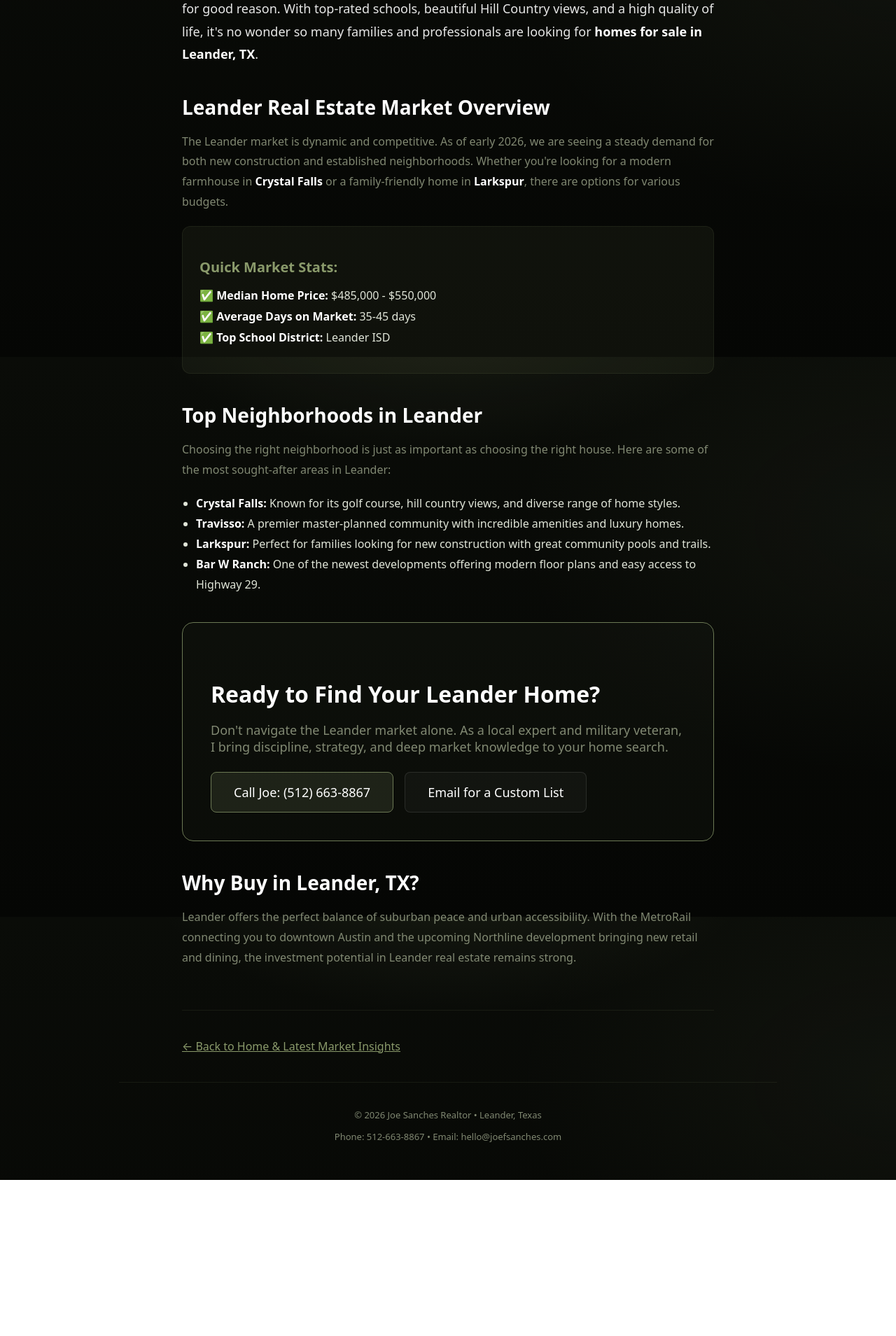
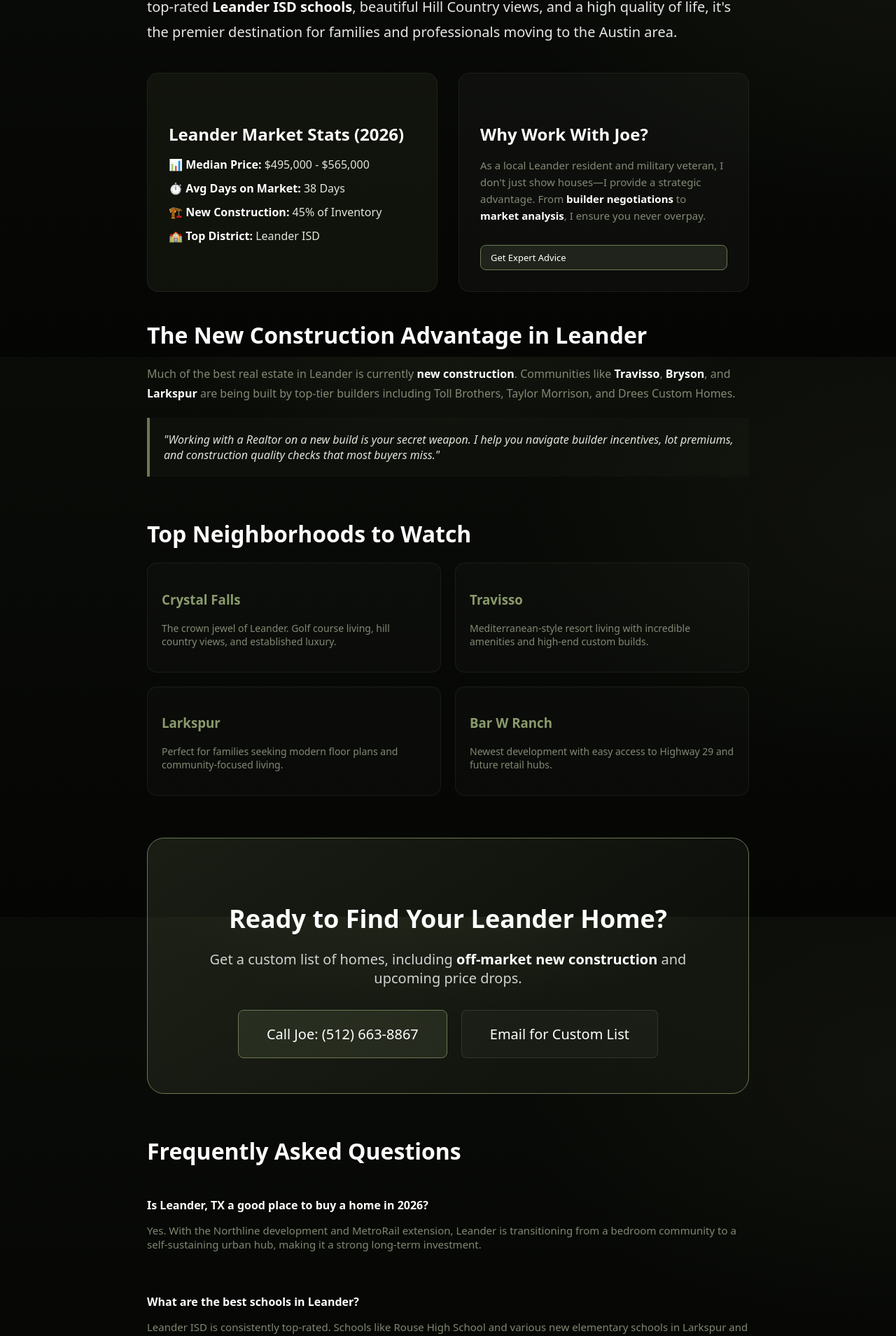
Before and after one commit to jsanches5959/joefsanches-seo, a Next.js app: page /homes-for-sale-in-leander-tx in a window 1280 px wide. Shown: the part 290-2199 px from the top of the page at 70% size. Before the commit the page ends 1976 px from the top, so only its background shows below. Built offline with nearby package versions, Linux system fonts and the light colour scheme; no server answers.

Commit message:
SEO: Optimize Leander homes for sale page with FAQ schema and new construction focus

```diff
--- a/pages/homes-for-sale-in-leander-tx.js
+++ b/pages/homes-for-sale-in-leander-tx.js
@@ -5,31 +5,76 @@ export default function LeanderHomes() {
   const baseUrl = process.env.NEXT_PUBLIC_BASE_URL || 'https://joefsanches.com';
   const pageUrl = `${baseUrl}/homes-for-sale-in-leander-tx`;
 
-  const localBusinessSchema = {
+  const realEstateAgentSchema = {
     "@context": "https://schema.org",
-    "@type": "LocalBusiness",
-    "name": "Joe Sanches Realtor - Leander Homes Expert",
-    "description": "Expert real estate services for buying and selling homes in Leander, TX.",
+    "@type": "RealEstateAgent",
+    "name": "Joe Sanches - Leander & Austin TX Realtor",
+    "description": "Joe Sanches is a top-rated Realtor in Leander, TX, specializing in new construction homes, first-time buyers, and strategic home sales in the greater Austin area.",
     "url": pageUrl,
     "telephone": "+1-512-663-8867",
+    "email": "hello@joefsanches.com",
+    "image": "https://joefsanches.com/joe.png",
     "address": {
       "@type": "PostalAddress",
       "addressLocality": "Leander",
       "addressRegion": "TX",
       "postalCode": "78641",
       "addressCountry": "US"
-    }
+    },
+    "geo": {
+      "@type": "GeoCoordinates",
+      "latitude": "30.573489",
+      "longitude": "-97.864239"
+    },
+    "priceRange": "$300000-$1,500,000",
+    "areaServed": ["Leander", "Austin", "Cedar Park", "Liberty Hill", "Georgetown"]
+  };
+
+  const faqSchema = {
+    "@context": "https://schema.org",
+    "@type": "FAQPage",
+    "mainEntity": [
+      {
+        "@type": "Question",
+        "name": "Is Leander, TX a good place to buy a home in 2026?",
+        "acceptedAnswer": {
+          "@type": "Answer",
+          "text": "Yes, Leander remains one of the fastest-growing cities in the US with top-rated schools (Leander ISD), high safety ratings, and significant investment potential due to developments like Northline and the MetroRail extension."
+        }
+      },
+      {
+        "@type": "Question",
+        "name": "What are the best neighborhoods in Leander for families?",
+        "acceptedAnswer": {
+          "@type": "Answer",
+          "text": "Top family-friendly neighborhoods include Crystal Falls for its amenities, Travisso for luxury and views, and Larkspur or Bar W Ranch for modern new construction homes."
+        }
+      },
+      {
+        "@type": "Question",
+        "name": "Should I work with a Realtor when buying new construction in Leander?",
+        "acceptedAnswer": {
+          "@type": "Answer",
+          "text": "Absolutely. Builders have their own representatives, but a buyer's agent like Joe Sanches works exclusively for you to negotiate better incentives, lot premiums, and oversee the construction quality at no cost to the buyer."
+        }
+      }
+    ]
   };
 
   return (
     <>
       <Head>
-        <title>Homes for Sale in Leander, TX | Joe Sanches Realtor</title>
-        <meta name="description" content="Searching for homes for sale in Leander, TX? Get expert local insights, market stats, and professional guidance from Joe Sanches, your Leander real estate expert." />
+        <title>Homes for Sale in Leander, TX | New Construction & Local Expert Joe Sanches</title>
+        <meta name="description" content="Searching for homes for sale in Leander, TX? Get expert local insights on new construction, market stats, and professional guidance from Joe Sanches, your Leander real estate expert." />
+        <meta name="keywords" content="homes for sale in leander tx, leander tx real estate, new construction leander tx, crystal falls homes, travisso homes, realtor leander tx" />
         <link rel="canonical" href={pageUrl} />
         <script
           type="application/ld+json"
-          dangerouslySetInnerHTML={{ __html: JSON.stringify(localBusinessSchema) }}
+          dangerouslySetInnerHTML={{ __html: JSON.stringify(realEstateAgentSchema) }}
+        />
+        <script
+          type="application/ld+json"
+          dangerouslySetInnerHTML={{ __html: JSON.stringify(faqSchema) }}
         />
       </Head>
 
@@ -50,59 +95,91 @@ export default function LeanderHomes() {
           </div>
         </header>
 
-        <main className="main-content" style={{ maxWidth: '800px', margin: '40px auto', padding: '0 20px' }}>
-          <h1 style={{ fontSize: '42px', marginBottom: '24px', color: 'white' }}>Homes for Sale in Leander, TX: Your 2026 Guide</h1>
+        <main className="main-content" style={{ maxWidth: '900px', margin: '40px auto', padding: '0 20px' }}>
+          <h1 style={{ fontSize: '48px', marginBottom: '24px', color: 'white', lineHeight: '1.1' }}>
+            Homes for Sale in Leander, TX: <span style={{ color: 'var(--accent-light)' }}>The 2026 Buyer's Guide</span>
+          </h1>
 
           <section style={{ marginBottom: '40px' }}>
-            <p style={{ fontSize: '18px', lineHeight: '1.8', color: 'rgba(255,255,255,0.9)' }}>
-              Leander, Texas continues to be one of the fastest-growing cities in the United States, and for good reason. With top-rated schools, beautiful Hill Country views, and a high quality of life, it's no wonder so many families and professionals are looking for <strong>homes for sale in Leander, TX</strong>.
+            <p style={{ fontSize: '20px', lineHeight: '1.8', color: 'rgba(255,255,255,0.9)' }}>
+              Leander, Texas continues to be one of the fastest-growing cities in the United States. With top-rated <strong>Leander ISD schools</strong>, beautiful Hill Country views, and a high quality of life, it's the premier destination for families and professionals moving to the Austin area.
             </p>
           </section>
 
-          <section style={{ marginBottom: '40px' }}>
-            <h2 style={{ fontSize: '28px', color: 'white', marginBottom: '16px' }}>Leander Real Estate Market Overview</h2>
-            <p style={{ lineHeight: '1.8', marginBottom: '20px' }}>
-              The Leander market is dynamic and competitive. As of early 2026, we are seeing a steady demand for both new construction and established neighborhoods. Whether you're looking for a modern farmhouse in <strong>Crystal Falls</strong> or a family-friendly home in <strong>Larkspur</strong>, there are options for various budgets.
-            </p>
-            <div style={{ background: 'rgba(107,120,84,0.1)', padding: '24px', borderRadius: '12px', border: '1px solid var(--border)' }}>
-              <h3 style={{ fontSize: '20px', color: 'var(--accent-light)', marginBottom: '12px' }}>Quick Market Stats:</h3>
+          <section style={{ marginBottom: '40px', display: 'grid', gridTemplateColumns: '1fr 1fr', gap: '30px' }}>
+            <div style={{ background: 'rgba(107,120,84,0.1)', padding: '30px', borderRadius: '16px', border: '1px solid var(--border)' }}>
+              <h2 style={{ fontSize: '24px', color: 'white', marginBottom: '16px' }}>Leander Market Stats (2026)</h2>
               <ul style={{ listStyle: 'none', padding: 0 }}>
-                <li style={{ marginBottom: '8px' }}>✅ <strong>Median Home Price:</strong> $485,000 - $550,000</li>
-                <li style={{ marginBottom: '8px' }}>✅ <strong>Average Days on Market:</strong> 35-45 days</li>
-                <li style={{ marginBottom: '8px' }}>✅ <strong>Top School District:</strong> Leander ISD</li>
+                <li style={{ marginBottom: '12px' }}>📊 <strong>Median Price:</strong> $495,000 - $565,000</li>
+                <li style={{ marginBottom: '12px' }}>⏱️ <strong>Avg Days on Market:</strong> 38 Days</li>
+                <li style={{ marginBottom: '12px' }}>🏗️ <strong>New Construction:</strong> 45% of Inventory</li>
+                <li style={{ marginBottom: '12px' }}>🏫 <strong>Top District:</strong> Leander ISD</li>
               </ul>
+            </div>
+            <div style={{ background: 'rgba(255,255,255,0.03)', padding: '30px', borderRadius: '16px', border: '1px solid var(--border)' }}>
+              <h2 style={{ fontSize: '24px', color: 'white', marginBottom: '16px' }}>Why Work With Joe?</h2>
+              <p style={{ fontSize: '15px', lineHeight: '1.6', color: 'var(--muted)' }}>
+                As a local Leander resident and military veteran, I don't just show houses—I provide a strategic advantage. From <strong>builder negotiations</strong> to <strong>market analysis</strong>, I ensure you never overpay.
+              </p>
+              <a href="tel:5126638867" className="btn accent" style={{ marginTop: '15px', width: '100%', textAlign: 'center' }}>Get Expert Advice</a>
             </div>
           </section>
 
-          <section style={{ marginBottom: '40px' }}>
-            <h2 style={{ fontSize: '28px', color: 'white', marginBottom: '16px' }}>Top Neighborhoods in Leander</h2>
+          <section style={{ marginBottom: '60px' }}>
+            <h2 style={{ fontSize: '32px', color: 'white', marginBottom: '20px' }}>The New Construction Advantage in Leander</h2>
             <p style={{ lineHeight: '1.8', marginBottom: '20px' }}>
-              Choosing the right neighborhood is just as important as choosing the right house. Here are some of the most sought-after areas in Leander:
+              Much of the best real estate in Leander is currently <strong>new construction</strong>. Communities like <strong>Travisso</strong>, <strong>Bryson</strong>, and <strong>Larkspur</strong> are being built by top-tier builders including Toll Brothers, Taylor Morrison, and Drees Custom Homes.
             </p>
-            <ul style={{ lineHeight: '1.8', paddingLeft: '20px' }}>
-              <li><strong>Crystal Falls:</strong> Known for its golf course, hill country views, and diverse range of home styles.</li>
-              <li><strong>Travisso:</strong> A premier master-planned community with incredible amenities and luxury homes.</li>
-              <li><strong>Larkspur:</strong> Perfect for families looking for new construction with great community pools and trails.</li>
-              <li><strong>Bar W Ranch:</strong> One of the newest developments offering modern floor plans and easy access to Highway 29.</li>
-            </ul>
+            <blockquote style={{ borderLeft: '4px solid var(--accent)', padding: '20px', background: 'rgba(107,120,84,0.05)', margin: '20px 0', fontStyle: 'italic' }}>
+              "Working with a Realtor on a new build is your secret weapon. I help you navigate builder incentives, lot premiums, and construction quality checks that most buyers miss."
+            </blockquote>
           </section>
 
-          <section style={{ marginBottom: '40px', padding: '40px', background: 'rgba(107,120,84,0.05)', borderRadius: '16px', border: '1px solid var(--accent)' }}>
-            <h2 style={{ fontSize: '32px', color: 'white', marginBottom: '16px' }}>Ready to Find Your Leander Home?</h2>
-            <p style={{ fontSize: '18px', marginBottom: '24px' }}>
-              Don't navigate the Leander market alone. As a local expert and military veteran, I bring discipline, strategy, and deep market knowledge to your home search.
-            </p>
-            <div style={{ display: 'flex', gap: '16px', flexWrap: 'wrap' }}>
-              <a href="tel:5126638867" className="btn accent" style={{ padding: '16px 32px', fontSize: '18px' }}>Call Joe: (512) 663-8867</a>
-              <a href="mailto:hello@joefsanches.com?subject=Leander%20Home%20Search" className="btn" style={{ padding: '16px 32px', fontSize: '18px' }}>Email for a Custom List</a>
+          <section style={{ marginBottom: '60px' }}>
+            <h2 style={{ fontSize: '32px', color: 'white', marginBottom: '20px' }}>Top Neighborhoods to Watch</h2>
+            <div style={{ display: 'grid', gridTemplateColumns: '1fr 1fr', gap: '20px' }}>
+              <div className="card">
+                <h3 style={{ color: 'var(--accent-light)' }}>Crystal Falls</h3>
+                <p style={{ fontSize: '14px' }}>The crown jewel of Leander. Golf course living, hill country views, and established luxury.</p>
+              </div>
+              <div className="card">
+                <h3 style={{ color: 'var(--accent-light)' }}>Travisso</h3>
+                <p style={{ fontSize: '14px' }}>Mediterranean-style resort living with incredible amenities and high-end custom builds.</p>
+              </div>
+              <div className="card">
+                <h3 style={{ color: 'var(--accent-light)' }}>Larkspur</h3>
+                <p style={{ fontSize: '14px' }}>Perfect for families seeking modern floor plans and community-focused living.</p>
+              </div>
+              <div className="card">
+                <h3 style={{ color: 'var(--accent-light)' }}>Bar W Ranch</h3>
+                <p style={{ fontSize: '14px' }}>Newest development with easy access to Highway 29 and future retail hubs.</p>
+              </div>
             </div>
           </section>
 
-          <section style={{ marginBottom: '40px' }}>
-            <h2 style={{ fontSize: '28px', color: 'white', marginBottom: '16px' }}>Why Buy in Leander, TX?</h2>
-            <p style={{ lineHeight: '1.8' }}>
-              Leander offers the perfect balance of suburban peace and urban accessibility. With the MetroRail connecting you to downtown Austin and the upcoming Northline development bringing new retail and dining, the investment potential in Leander real estate remains strong.
+          <section style={{ marginBottom: '60px', padding: '50px', background: 'linear-gradient(135deg, rgba(107,120,84,0.2) 0%, rgba(107,120,84,0.05) 100%)', borderRadius: '24px', border: '1px solid var(--accent)', textAlign: 'center' }}>
+            <h2 style={{ fontSize: '36px', color: 'white', marginBottom: '16px' }}>Ready to Find Your Leander Home?</h2>
+            <p style={{ fontSize: '20px', marginBottom: '32px', color: 'rgba(255,255,255,0.8)' }}>
+              Get a custom list of homes, including <strong>off-market new construction</strong> and upcoming price drops.
             </p>
+            <div style={{ display: 'flex', gap: '20px', justifyContent: 'center', flexWrap: 'wrap' }}>
+              <a href="tel:5126638867" className="btn accent" style={{ padding: '20px 40px', fontSize: '20px' }}>Call Joe: (512) 663-8867</a>
+              <a href="mailto:hello@joefsanches.com?subject=Leander%20Home%20Search" className="btn" style={{ padding: '20px 40px', fontSize: '20px' }}>Email for Custom List</a>
+            </div>
+          </section>
+
+          <section style={{ marginBottom: '60px' }}>
+            <h2 style={{ fontSize: '32px', color: 'white', marginBottom: '24px' }}>Frequently Asked Questions</h2>
+            <div style={{ display: 'flex', flexDirection: 'column', gap: '24px' }}>
+              <div>
+                <h4 style={{ color: 'white', marginBottom: '8px' }}>Is Leander, TX a good place to buy a home in 2026?</h4>
+                <p style={{ fontSize: '15px' }}>Yes. With the Northline development and MetroRail extension, Leander is transitioning from a bedroom community to a self-sustaining urban hub, making it a strong long-term investment.</p>
+              </div>
+              <div>
+                <h4 style={{ color: 'white', marginBottom: '8px' }}>What are the best schools in Leander?</h4>
+                <p style={{ fontSize: '15px' }}>Leander ISD is consistently top-rated. Schools like Rouse High School and various new elementary schools in Larkspur and Bryson are highly sought after by parents.</p>
+              </div>
+            </div>
           </section>
 
           <div style={{ borderTop: '1px solid var(--border)', paddingTop: '40px', marginTop: '60px' }}>
@@ -119,6 +196,7 @@ export default function LeanderHomes() {
           .container { min-height: 100vh; }
           .main-content h2 { margin-top: 40px; }
           .main-content p { color: var(--muted); }
+          .card { background: rgba(255,255,255,0.02); padding: 20px; borderRadius: 12px; border: 1px solid var(--border); }
           strong { color: white; }
         `}</style>
       </div>
```
